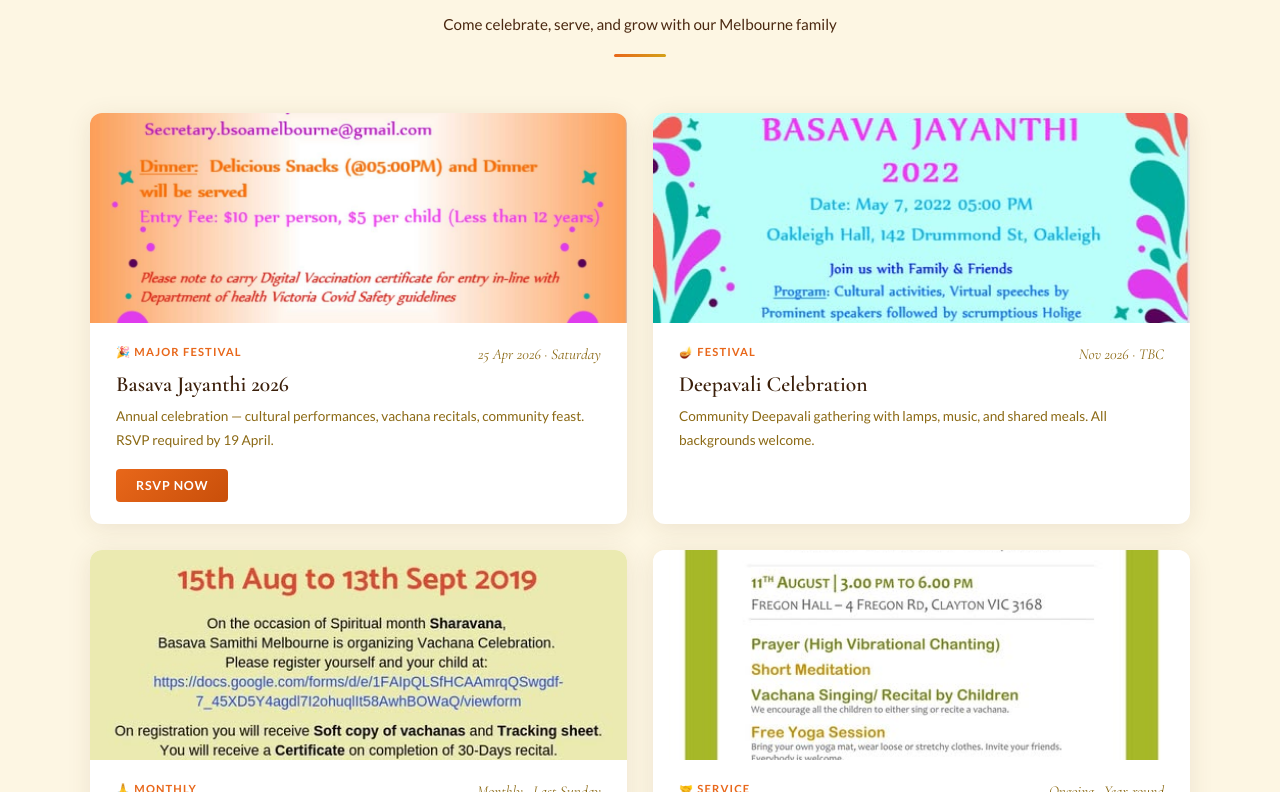
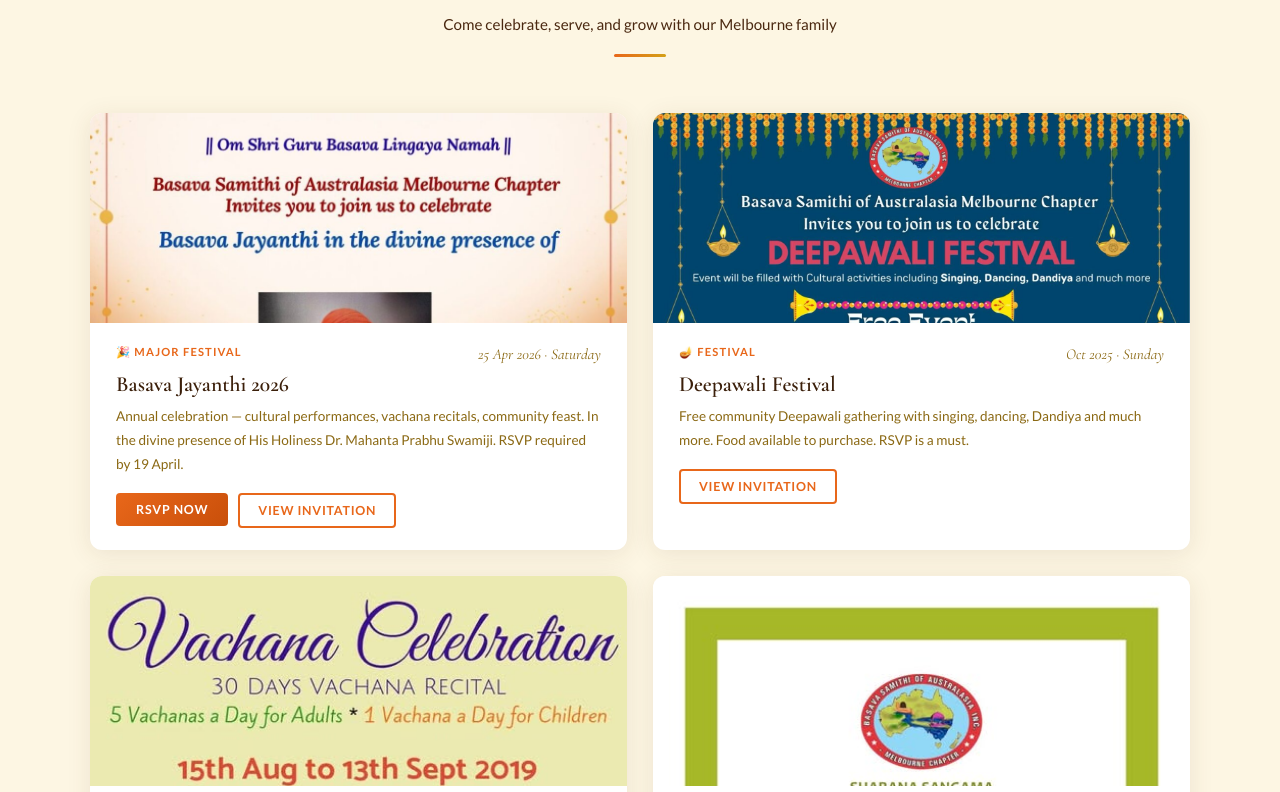
Before and after one commit to dolly2121/bsoaa_melbourne, a React (Vite) app: page / in a window 1280 px wide. Shown: the part 4828-5620 px from the top of the page. Built offline with nearby package versions, Linux system fonts and the light colour scheme.

Commit message:
invitation card full image enabled

```diff
--- a/src/App.jsx
+++ b/src/App.jsx
@@ -60,10 +60,10 @@
 ];
 
 const events = [
-  { date: "25 Apr 2026", day: "Saturday", title: "Basava Jayanthi 2026", desc: "Annual celebration — cultural performances, vachana recitals, community feast. RSVP required by 19 April.", tag: "🎉 Major Festival", img: "past_event-2.jpg", rsvp: "https://forms.gle/XR4Pmb1tsS5aEJmc8" },
-  { date: "Nov 2026", day: "TBC", title: "Deepavali Celebration", desc: "Community Deepavali gathering with lamps, music, and shared meals. All backgrounds welcome.", tag: "🪔 Festival", img: "past_event-3.jpg", rsvp: null },
-  { date: "Monthly", day: "Last Sunday", title: "Mahamane Gathering", desc: "Monthly spiritual gathering — vachana singing, Sharana philosophy discussions, community bonding.", tag: "🙏 Monthly", img: "past_event-4.jpg", rsvp: null },
-  { date: "Ongoing", day: "Year-round", title: "Dasoha — Community Service", desc: "Volunteer-led service activities in Melbourne — food drives, cultural education, and neighbourhood outreach.", tag: "🤝 Service", img: "past_event-5.jpg", rsvp: null },
+  { date: "25 Apr 2026", day: "Saturday", title: "Basava Jayanthi 2026", desc: "Annual celebration — cultural performances, vachana recitals, community feast. In the divine presence of His Holiness Dr. Mahanta Prabhu Swamiji. RSVP required by 19 April.", tag: "🎉 Major Festival", img: "basava_jayanthi_2026.jpeg", fullImg: "basava_jayanthi_2026.jpeg", rsvp: "https://forms.gle/XR4Pmb1tsS5aEJmc8" },
+  { date: "Oct 2025", day: "Sunday", title: "Deepawali Festival", desc: "Free community Deepawali gathering with singing, dancing, Dandiya and much more. Food available to purchase. RSVP is a must.", tag: "🪔 Festival", img: "deepavali_event.jpeg", fullImg: "deepavali_event.jpeg", rsvp: null },
+  { date: "Monthly", day: "Last Sunday", title: "Mahamane Gathering", desc: "Monthly spiritual gathering — vachana singing, Sharana philosophy discussions, community bonding.", tag: "🙏 Monthly", img: "past_event-4.jpg", fullImg: "past_event-4.jpg", rsvp: null },
+  { date: "Ongoing", day: "Year-round", title: "Dasoha — Community Service", desc: "Volunteer-led service activities in Melbourne — food drives, cultural education, and neighbourhood outreach.", tag: "🤝 Service", img: "past_event-5.jpg", fullImg: "past_event-5.jpg", rsvp: null },
 ];
 
 const galleryImages = [
@@ -323,6 +323,7 @@
         .nb{background:none;border:none;cursor:pointer;}
         .evCard{transition:transform .3s,box-shadow .3s;cursor:pointer;}
         .evCard:hover{transform:translateY(-6px);box-shadow:0 20px 52px rgba(93,58,30,.2);}
+        .evCard:hover .viewHint{opacity:1!important;}
         .zoom{overflow:hidden;}
         .zoom img{transition:transform .55s;}
         .zoom:hover img{transform:scale(1.07);}
@@ -597,8 +598,33 @@
           <div style={{display:"grid",gridTemplateColumns:"repeat(2,1fr)",gap:26,marginTop:56}} className="g2">
             {events.map(ev=>(
               <div key={ev.title} className="evCard rev" style={{background:"#fff",borderRadius:12,overflow:"hidden",boxShadow:"0 4px 24px rgba(93,58,30,.1)"}}>
-                <div className="zoom" style={{height:210,overflow:"hidden"}}>
-                  <img src={ev.img} alt={ev.title} style={{width:"100%",height:"100%",objectFit:"cover",display:"block"}} />
+                {/* Clickable image — opens full invitation poster */}
+                <div className="zoom" style={{height:210,overflow:"hidden",position:"relative",cursor:"pointer"}}
+                  onClick={()=>setLightbox({file:ev.fullImg, caption:ev.title})}>
+                  <img src={ev.img} alt={ev.title} style={{width:"100%",height:"100%",objectFit:"cover",objectPosition:"top",display:"block"}} />
+                  {/* View full poster overlay hint */}
+                  <div style={{
+                    position:"absolute",inset:0,
+                    background:"rgba(0,0,0,0)",
+                    display:"flex",alignItems:"center",justifyContent:"center",
+                    transition:"background .3s",
+                  }}
+                    onMouseEnter={e=>e.currentTarget.style.background="rgba(0,0,0,.35)"}
+                    onMouseLeave={e=>e.currentTarget.style.background="rgba(0,0,0,0)"}
+                  >
+                    <div style={{
+                      background:"rgba(232,103,26,.9)",color:"#fff",
+                      padding:"8px 18px",borderRadius:20,
+                      fontFamily:"Lato,sans-serif",fontSize:".75rem",fontWeight:700,
+                      letterSpacing:".08em",textTransform:"uppercase",
+                      opacity:0,transition:"opacity .3s",
+                      pointerEvents:"none",
+                    }}
+                      className="viewHint"
+                    >
+                      View Full Invitation ↗
+                    </div>
+                  </div>
                 </div>
                 <div style={{padding:"22px 26px"}}>
                   <div style={{display:"flex",justifyContent:"space-between",alignItems:"flex-start",marginBottom:8,flexWrap:"wrap",gap:6}}>
@@ -607,7 +633,10 @@
                   </div>
                   <h3 style={{fontFamily:"'Cormorant Garamond',serif",fontSize:"1.35rem",color:"#3B1F0A",fontWeight:600,marginBottom:8}}>{ev.title}</h3>
                   <p style={{fontFamily:"Lato,sans-serif",fontSize:".85rem",color:"#8B6914",lineHeight:1.75,marginBottom:16}}>{ev.desc}</p>
-                  {ev.rsvp&&<a href={ev.rsvp} target="_blank" rel="noreferrer"><button className="btnS" style={{fontSize:".78rem",padding:"9px 20px"}}>RSVP Now</button></a>}
+                  <div style={{display:"flex",gap:10,flexWrap:"wrap"}}>
+                    {ev.rsvp&&<a href={ev.rsvp} target="_blank" rel="noreferrer"><button className="btnS" style={{fontSize:".78rem",padding:"9px 20px"}}>RSVP Now</button></a>}
+                    <button className="btnO" style={{fontSize:".78rem",padding:"8px 18px"}} onClick={()=>setLightbox({file:ev.fullImg,caption:ev.title})}>View Invitation</button>
+                  </div>
                 </div>
               </div>
             ))}
@@ -778,11 +807,11 @@
 
       {/* LIGHTBOX */}
       {lightbox&&(
-        <div onClick={()=>setLightbox(null)} style={{position:"fixed",inset:0,zIndex:3000,background:"rgba(0,0,0,.93)",display:"flex",alignItems:"center",justifyContent:"center",padding:24,cursor:"pointer"}}>
-          <div style={{maxWidth:900,width:"100%",textAlign:"center"}} onClick={e=>e.stopPropagation()}>
-            <img src={lightbox.file} alt={lightbox.caption} style={{width:"100%",borderRadius:8,maxHeight:"80vh",objectFit:"contain",boxShadow:"0 20px 60px rgba(0,0,0,.6)"}} />
+        <div onClick={()=>setLightbox(null)} style={{position:"fixed",inset:0,zIndex:3000,background:"rgba(0,0,0,.95)",display:"flex",alignItems:"center",justifyContent:"center",padding:"20px",cursor:"pointer",overflowY:"auto"}}>
+          <div style={{maxWidth:600,width:"100%",textAlign:"center",margin:"auto"}} onClick={e=>e.stopPropagation()}>
+            <img src={lightbox.file} alt={lightbox.caption} style={{width:"100%",borderRadius:10,display:"block",boxShadow:"0 20px 60px rgba(0,0,0,.7)",maxHeight:"85vh",objectFit:"contain"}} />
             <div style={{fontFamily:"'Cormorant Garamond',serif",fontSize:"1.1rem",color:"#F5D78E",marginTop:16,fontStyle:"italic"}}>{lightbox.caption}</div>
-            <button onClick={()=>setLightbox(null)} style={{marginTop:14,background:"rgba(255,255,255,.1)",border:"1px solid rgba(255,255,255,.2)",color:"#F5D78E",padding:"8px 20px",borderRadius:4,cursor:"pointer",fontFamily:"Lato,sans-serif",fontSize:".85rem"}}>Close ✕</button>
+            <button onClick={()=>setLightbox(null)} style={{marginTop:14,background:"rgba(255,255,255,.1)",border:"1px solid rgba(255,255,255,.2)",color:"#F5D78E",padding:"8px 24px",borderRadius:4,cursor:"pointer",fontFamily:"Lato,sans-serif",fontSize:".85rem"}}>Close ✕</button>
           </div>
         </div>
       )}
```
Also changed, not shown: public/basava_jayanthi_2026.jpeg (added), public/deepavali_event.jpeg (added).
